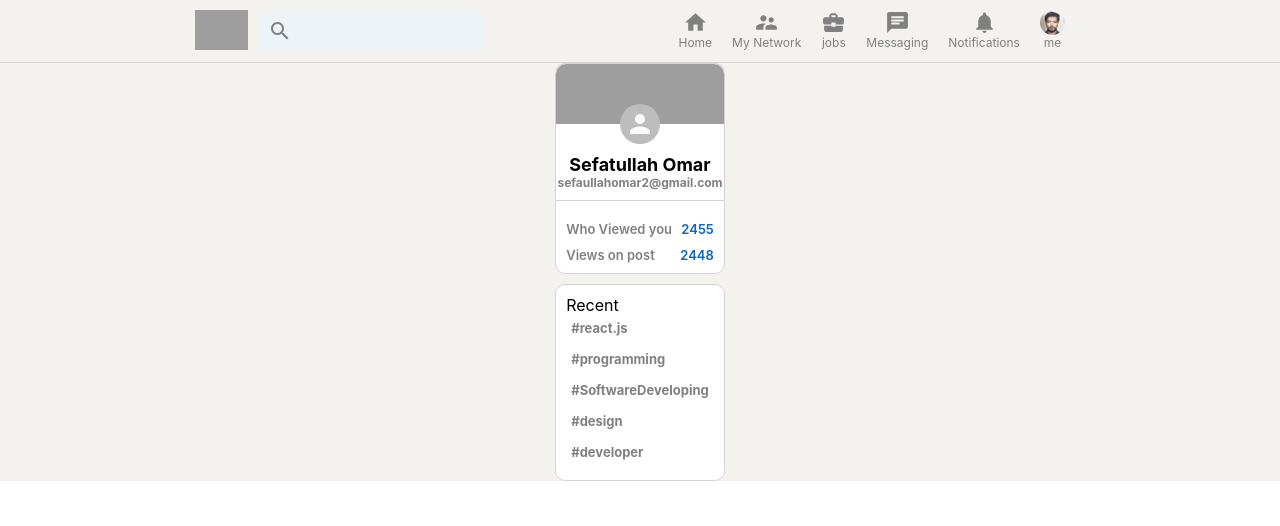
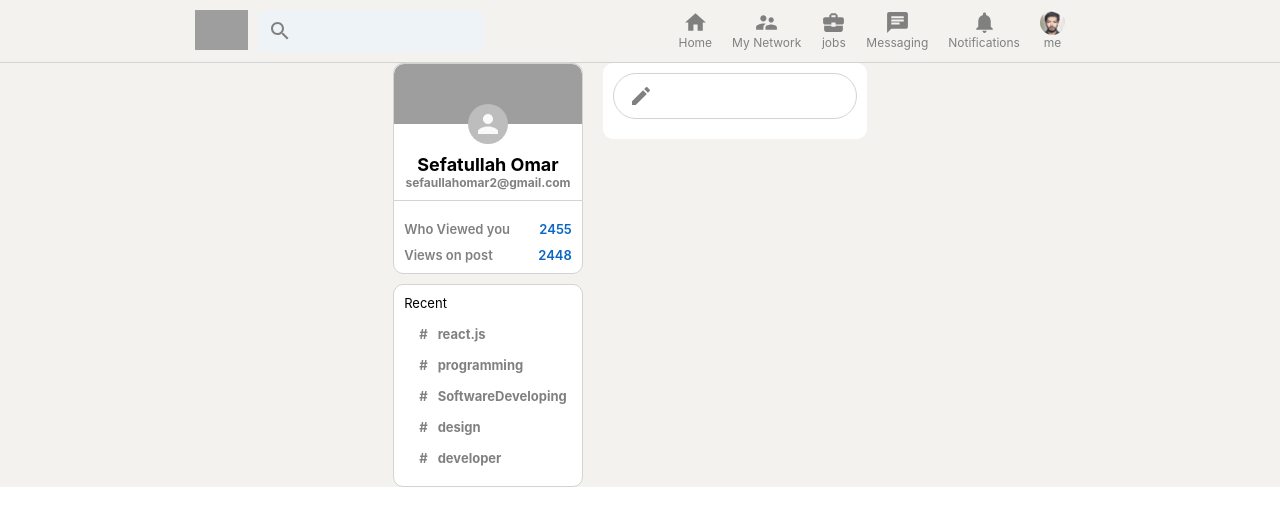
Before and after one commit to osefatul/Linkedin-React-clone, a React (Create React App) app: page / in a window 1280 px wide. Shown: the top 526 px of the page. Built offline with nearby package versions, Linux system fonts and the light colour scheme; grey boxes are pictures that could not be loaded.

Commit message:
started working on the main Tab

```diff
--- a/src/App.js
+++ b/src/App.js
@@ -1,6 +1,7 @@
 import "./App.css";
 import Header from "./Header";
 import Sidebar from "./Sidebar";
+import Feed from "./Feed";
 
 function App() {
   return (
@@ -8,11 +9,12 @@
       {/*Header */}
       <Header />
       {/*App Body*/}
+
       <div className="app_body">
         <Sidebar />
+        <Feed />
       </div>
-      {/*sidebar*/}
-      {/*feed*/}
+
       {/*Widgets*/}
     </div>
   );
--- /dev/null
+++ b/src/Feed.css
@@ -0,0 +1,39 @@
+.feed{
+  flex: 0.6;
+  margin: 0 20px;
+}
+
+.feed_inputContainer {
+background-color: white;
+padding: 10px;
+padding-bottom: 20px;
+border-radius: 10px;
+margin-bottom: 20px;
+}
+
+.feed_input{
+  border: 1px solid lightgray;
+  border-radius: 30px;
+  display: flex;
+  padding:10px;
+  color: gray;
+  padding-left: 15px;
+
+}
+
+.feed_input >form{
+display: flex;
+width:100%
+}
+
+.feed_input>form >input {
+  border: none;
+  flex: 1;
+  margin-left: 10px;
+  outline-width: 0;
+  font-weight: 600;
+}
+
+.feed_input>form>button {
+  display: none;
+}
--- /dev/null
+++ b/src/Feed.js
@@ -0,0 +1,25 @@
+import React from "react";
+import "./Feed.css";
+import CreateIcon from "@material-ui/icons/Create";
+import InputOption from "./InputOption";
+
+function Feed() {
+  return (
+    <div className="feed">
+      <div className="feed_inputContainer">
+        <div className="feed_input">
+          <CreateIcon />
+          <form action="">
+            <input type="text" />
+            <button type="submit">Send</button>
+          </form>
+        </div>
+        <div className="feed_inputOptions">
+          <InputOption />
+        </div>
+      </div>
+    </div>
+  );
+}
+
+export default Feed;
--- /dev/null
+++ b/src/InputOption.js
@@ -0,0 +1,7 @@
+import React from "react";
+
+function InputOption() {
+  return <div className="inputOption"></div>;
+}
+
+export default InputOption;
--- a/src/Sidebar.css
+++ b/src/Sidebar.css
@@ -80,6 +80,12 @@
   border-radius: 10px;
 }
 
+.sidebar_bottom >p {
+  font-size: 13px;
+  padding-bottom: 10px;
+}
+
+
 .sidebar_recentItem{
   display: flex;
   font-size: 13px;
@@ -89,3 +95,15 @@
   margin-bottom: 5px;
   padding: 5px;
 }
+
+.sidebar_recentItem:hover {
+  background-color: whitesmoke;
+  border-radius: 10px;
+  cursor: pointer;
+  color: black;
+}
+
+.sidebar_hash{
+  margin-right: 10px;
+  margin-left: 10px;
+}
--- a/src/Sidebar.js
+++ b/src/Sidebar.js
@@ -6,7 +6,7 @@
   const recentItem = (topic) => {
     return (
       <div className="sidebar_recentItem">
-        <span className="siebar_hash">#</span>
+        <span className="sidebar_hash">#</span>
         <p>{topic}</p>
       </div>
     );
```
Also changed, not shown: src/InputOption.css (added).
